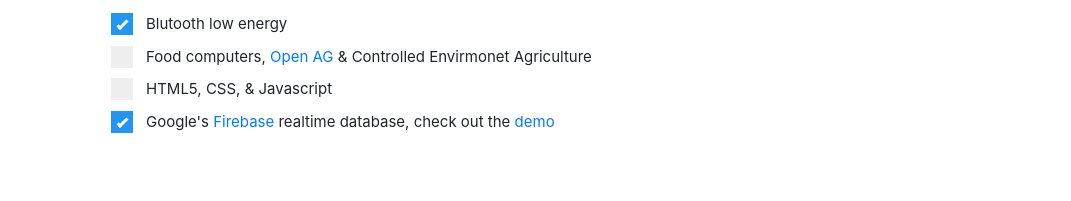
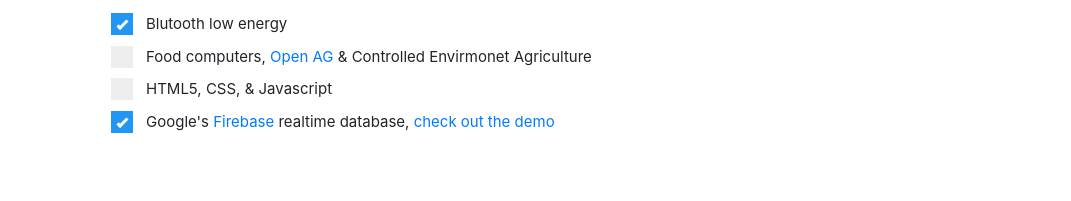
Before and after one commit to BarakBinyamin/BarakBinyamin.github.io-, a website with bundled scripts: page index.html in a window 1280 px wide. Shown: the part 7644-7845 px from the top of the page, without its empty margins (209-1280 px from the left). Built offline with nearby package versions, Linux system fonts and the light colour scheme; a web font is replaced by a local one.

Commit message:
Update index.html

```diff
--- a/index.html
+++ b/index.html
@@ -376,7 +376,7 @@ Your browser does not support the video tag.
   <input type="checkbox">
   <span class="checkmark"></span>
 </label>
-<label class="square">Google's <a href="https://firebase.google.com/">Firebase</a> realtime database, check out the <a href="https://github.com/BarakBinyamin/Firebase-Database-Demo#firebase-database-demo">demo</a>
+<label class="square">Google's <a href="https://firebase.google.com/">Firebase</a> realtime database, <a href="https://github.com/BarakBinyamin/Firebase-Database-Demo#firebase-database-demo"> check out the demo</a>
   <input type="checkbox" checked="checked">
   <span class="checkmark"></span>
 </label>
```
